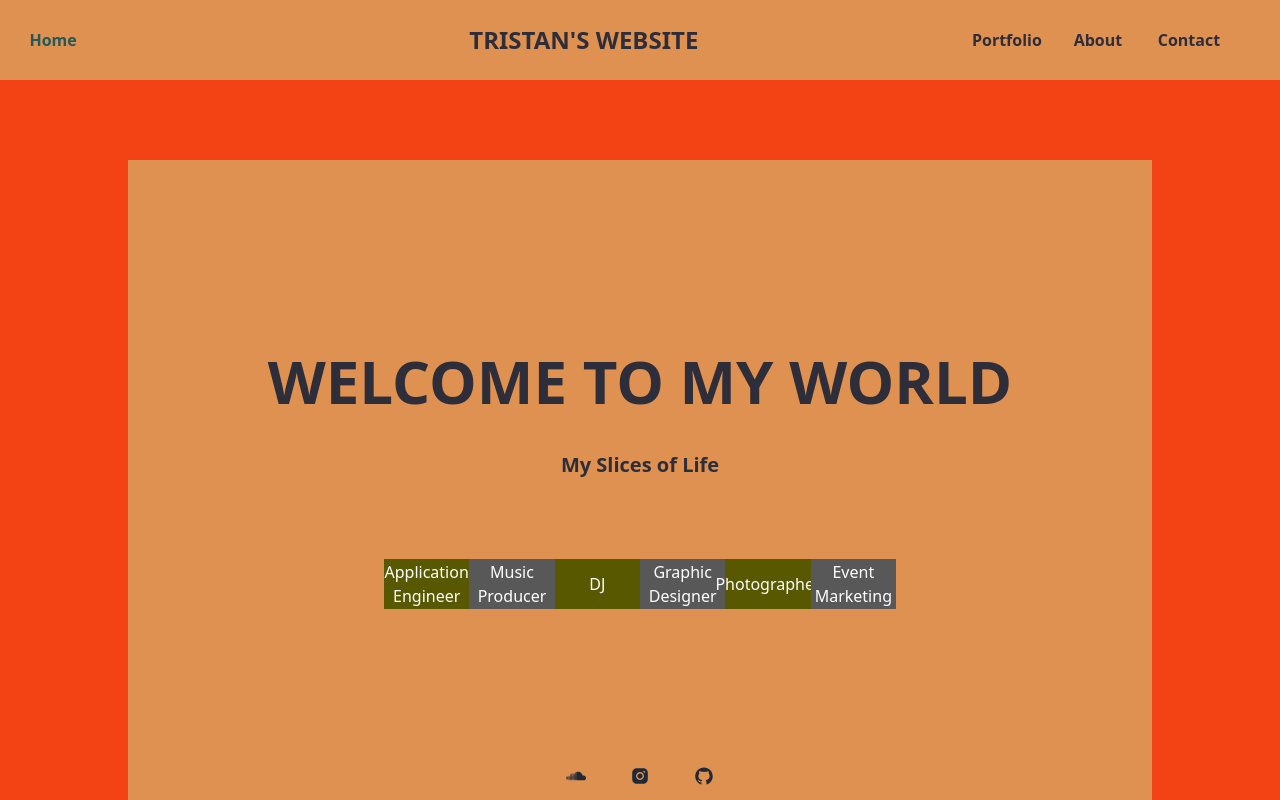
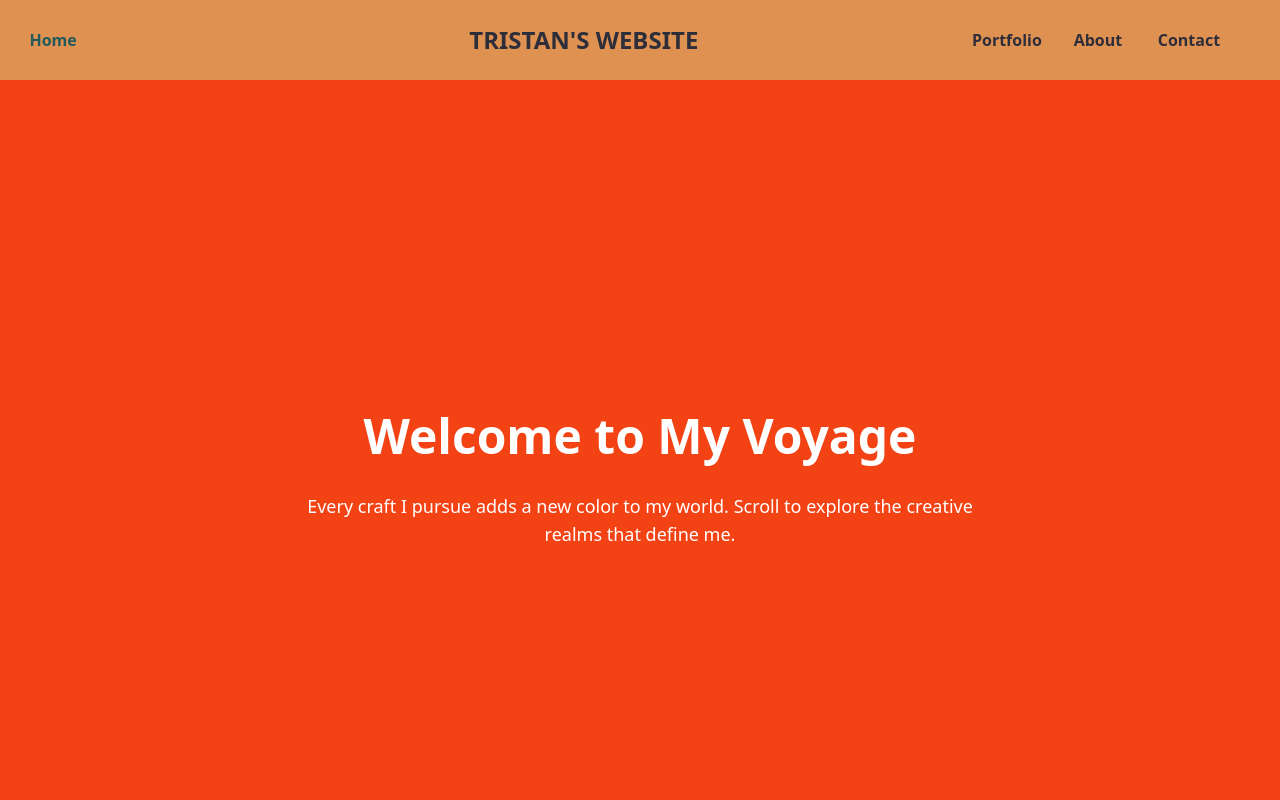
Before and after one commit to tristansizik/ForfunsiesWebDev, a Next.js app: page /portfolio in a window 1280 px wide. Shown: the top 800 px of the page. Built offline with nearby package versions, Linux system fonts and the light colour scheme; a web font is replaced by a local one.

Commit message:
created a template for my portfolio. went for a sscroll for the next iteration type of vibe with neo-brutalism aesthetic

```diff
--- /dev/null
+++ b/src/components/skeleton/Portfolio copy.tsx
@@ -0,0 +1,120 @@
+import { motion } from "framer-motion";
+import NavBarTitle from '@/components/NavBarTitle'
+
+
+export default function Portfolio() {
+  const sections = [
+    {
+      id: "intro",
+      title: "Welcome to My Voyage",
+      color: "bg-vivid-red",
+      content: (
+        <p className="max-w-2xl text-center text-lg">
+          Every craft I pursue adds a new color to my world. Scroll to explore the creative realms that define me.
+        </p>
+      ),
+    },
+    {
+      id: "music",
+      title: "Music Producer & DJ",
+      color: "bg-black",
+      content: (
+        <div className="flex flex-col items-center gap-4">
+          <p className="text-gray-300 text-center max-w-xl">
+            I chase rhythms that make people feel free. Every set is an experiment in connection and atmosphere.
+          </p>
+          <div className="w-3/4 h-64 bg-gray-800 rounded-2xl flex items-center justify-center text-gray-500">
+            [ Visual / Music Embed Placeholder ]
+          </div>
+        </div>
+      ),
+    },
+    {
+      id: "photo",
+      title: "Photography",
+      color: "bg-gray-900",
+      content: (
+        <div className="flex flex-col items-center gap-4">
+          <p className="text-gray-300 text-center max-w-xl">
+            Capturing candid, unposed moments — real emotion and rhythm frozen in light.
+          </p>
+          <div className="grid grid-cols-3 gap-3 w-3/4">
+            <div className="bg-gray-700 h-48 rounded-xl"></div>
+            <div className="bg-gray-700 h-48 rounded-xl"></div>
+            <div className="bg-gray-700 h-48 rounded-xl"></div>
+          </div>
+        </div>
+      ),
+    },
+    {
+      id: "design",
+      title: "Graphic Design",
+      color: "bg-coral",
+      content: (
+        <div className="flex flex-col items-center gap-4">
+          <p className="text-dark-grayish-blue text-center max-w-xl">
+            Crafting visuals that blend DIY energy with modern polish — posters, flyers, and identities that pulse with music.
+          </p>
+          <div className="grid grid-cols-2 gap-3 w-3/4">
+            <div className="bg-white h-48 rounded-xl shadow-inner"></div>
+            <div className="bg-white h-48 rounded-xl shadow-inner"></div>
+          </div>
+        </div>
+      ),
+    },
+    {
+      id: "code",
+      title: "Coding Projects",
+      color: "bg-dark-gray",
+      content: (
+        <div className="flex flex-col items-center gap-4">
+          <p className="text-gray-300 text-center max-w-xl">
+            Building reliable, maintainable systems with C++, Python, and scalable architectures.
+          </p>
+          <div className="w-3/4 h-64 bg-gray-800 rounded-2xl flex items-center justify-center text-gray-500">
+            [ Code Screenshot or Snippet Placeholder ]
+          </div>
+        </div>
+      ),
+    },
+    {
+      id: "runner",
+      title: "Runner",
+      color: "bg-vivid-red",
+      content: (
+        <p className="max-w-2xl text-center text-lg">
+          Running clears my head — every stride, a rhythm like a beat. Movement fuels creativity.
+        </p>
+      ),
+    },
+    {
+      id: "outro",
+      title: "The Voyage Continues",
+      color: "bg-black",
+      content: (
+        <p className="text-gray-400 text-center max-w-2xl">
+          Each craft sharpens the next. Every sound, photo, and design tells part of my story — and the journey never stops.
+        </p>
+      ),
+    },
+  ];
+
+
+  return (
+    <div className="overflow-x-hidden font-Helvetica">
+      <NavBarTitle/>
+      {sections.map((section, i) => (
+        <motion.section
+          key={section.id}
+          className={`min-h-screen flex flex-col justify-center items-center text-white ${section.color} px-8`}
+          initial={{ opacity: 0, y: 50 }}
+          whileInView={{ opacity: 1, y: 0 }}
+          transition={{ duration: 0.8, delay: i * 0.1 }}
+        >
+          <h2 className="text-5xl font-bold mb-8 text-center">{section.title}</h2>
+          {section.content}
+        </motion.section>
+      ))}
+    </div>
+  );
+}
--- a/src/components/skeleton/Portfolio.tsx
+++ b/src/components/skeleton/Portfolio.tsx
@@ -12,9 +12,15 @@ export default function BodyInfo() {
         <div className="flex h-screen w-full bg-vivid-red justify-center items-center">
           <div className="h-[80%] w-[80%] bg-coral">
             <div className="flex flex-col justify-center items-center w-full h-full">
-              <h1 className="font-Helvetica font-bold text-6xl text-dark-grayish-blue mb-10">WELCOME TO MY WORLD</h1>
-              <p className='font-Helvetica font-bold text-xl text-dark-grayish-blue'>My Slices of Life</p>
-              <div className='grid grid-cols-6 justify-evenly items-center h-[50px] w-[50%] bg-white mt-20'>
+              <h1 className="font-Helvetica font-bold text-3xl md:text-8xl text-dark-grayish-blue mb-10">
+                WELCOME TO MY WORLD
+              </h1>
+              <p className="font-Helvetica font-bold text-xl md:text-3xl text-dark-grayish-blue mb-10">
+                Every craft I pursue adds a new color to my world.
+              </p>
+              {/* <h1 className="font-Helvetica font-bold text-6xl text-dark-grayish-blue mb-10">WELCOME TO MY WORLD</h1>
+              <p className='font-Helvetica font-bold text-xl text-dark-grayish-blue'>My Slices of Life</p> */}
+              {/* <div className='grid grid-cols-6 justify-evenly items-center h-[50px] w-[50%] bg-white mt-20'>
                 <button className="flex col-span-1 h-full w-full bg-[#585800] justify-center items-center text-white">
                   Application Engineer
                 </button>
@@ -33,7 +39,7 @@ export default function BodyInfo() {
                 <button className="flex col-span-1 h-full w-full bg-[#585858] justify-center items-center text-white">
                   Event Marketing
                 </button>
-              </div>
+              </div> */}
             </div>
           </div>
         </div>
@@ -90,68 +96,6 @@ export default function BodyInfo() {
           </div>
         </div>
 
-        {/* <div className="grid grid-cols-2 relative h-32 w-full inset-y-0 my-8">
-          <div className = "col-span-1 flex inset-y-0 left-0 place-content-start bg-neon-green">
-            <p className="flex w-full font-Hardigan text-3xl md:tracking-normal text-neon-green items-center justify-center">ABOUT ME</p>
-          </div>
-          <div className = "col-span-1 h-full flex bg-rusty-black">
-
-          </div>
-
-        </div>
-        <div className = "flex w-full h-32 place-content-center ">
-            <ThreeJS/>
-        </div>
-
-        <div className="grid grid-rows-1 flex my-20 h-50% w-full flex flex-row place-content-center place-items-center bg-blue-pastel">
-          <div className="flex row-span-1 w-full justify-center items-center">
-            <Image src='/images/MySelfie.jpg' alt="Me :)" height={300} width={200}/>
-          </div>
-          <div className="flex row-span-1 w-full font-Saira text-s static bg-orange-100 w-full md:w-50%">
-            <p>
-            Howdy! Thanks for checking out my page. I&apos;m a software dev that loves to touch grass. Amongst my personal projects of learning front end development,
-            I take quests to camp with friends, am currently interested in traveling East in North America, and I love to snowboard (currently a Ikon Pass Holder).
-            I really want to get involved in some cool open source projects, so please contact me if you&apos;d like someone with the following skillsets...
-            </p>
-          </div>
-        </div>
-
-        <div className='divide-y h-50% w-full bg-rusty-black'>
-          <div className=''>
-              <h1 className='space-y-2 pb-8 pt-6 font-Hardigan text-3xl text-neon-green'>Projects</h1>
-          </div>
-          <div className=''>
-              <ul className='divide-y'>
-                <li className='py-10'>
-                  <article>
-                    <div className='space-y-3'>
-                      <dl>
-                        <dd className="text-base font-medium leading-6 text-neon-green">
-                          <time dateTime="2023-12-23T00:00:00.000Z">
-                            January 1, 2023
-                          </time>
-                        </dd>
-                      </dl>
-                    </div>
-                  </article>
-                </li>
-                <li className='py-10'>
-                  <article>
-                  <div className='space-y-3'>
-                      <dl>
-                        <dd className="text-base font-medium leading-6 text-neon-green">
-                          <time dateTime="2023-12-23T00:00:00.000Z">
-                            January 1, 2023
-                          </time>
-                        </dd>
-                      </dl>
-                    </div>
-                  </article>
-                </li>
-              </ul>
-          </div>
-        </div> */}
-
         <div className="justify-center items-center sticky bottom-5% h-20 w-full rounded-12px">
           <FootBar/>
         </div>
--- a/src/pages/portfolio.tsx
+++ b/src/pages/portfolio.tsx
@@ -1,5 +1,5 @@
 import HeadInfo from '@/components/skeleton/HeadInfo'
-import Portfolio from '@/components/skeleton/Portfolio'
+import Portfolio from '@/components/skeleton/Portfolio copy'
 
 export default function Home() {
   return (
```
